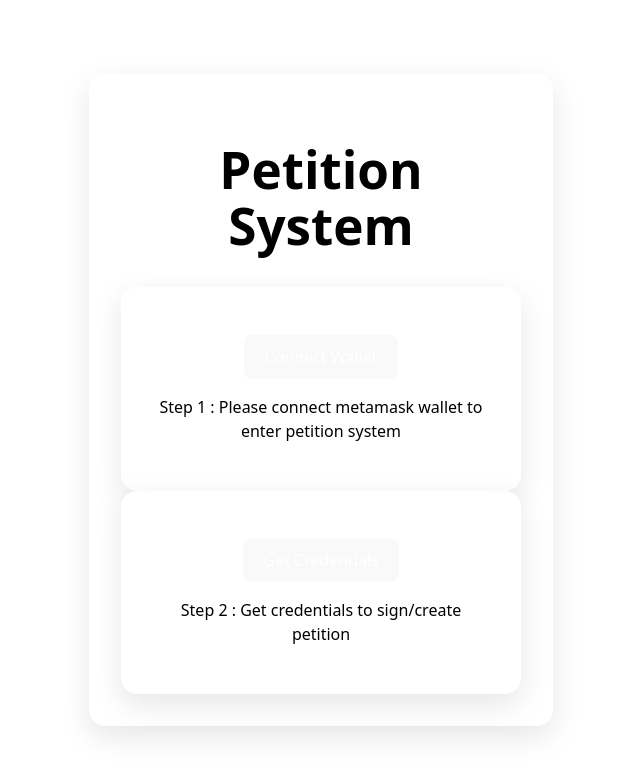
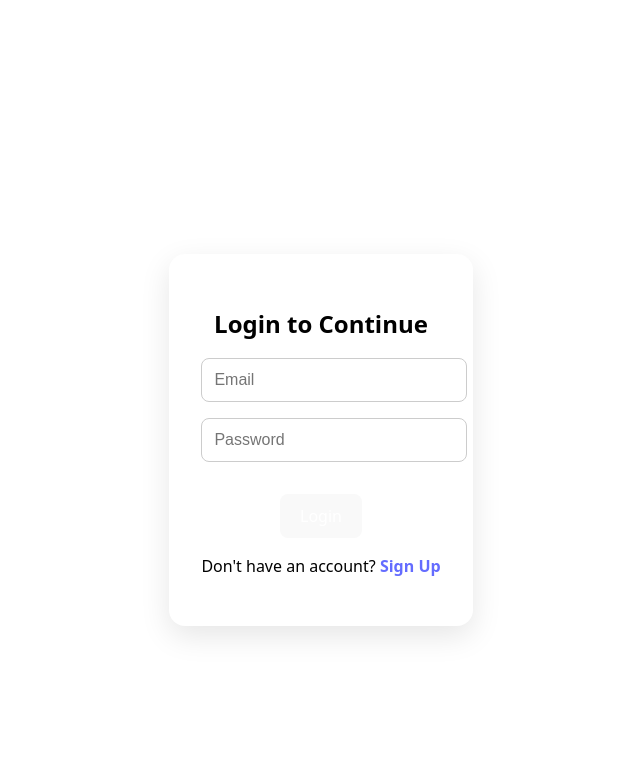
Before and after one commit to Bhaveshchowdary/PPPS, a React (Vite) app: page / in a window 1280 px wide. Shown: the top 774 px of the page, without its empty margins (319-959 px from the left). Built offline with nearby package versions, Linux system fonts and the light colour scheme; no server answers.

Commit message:
login page done along with database(firebase)

```diff
--- a/package.json
+++ b/package.json
@@ -11,6 +11,7 @@
   },
   "dependencies": {
     "ethers": "^5.8.0",
+    "firebase": "^11.6.1",
     "react": "^19.0.0",
     "react-dom": "^19.0.0",
     "react-router-dom": "^6.30.0"
--- a/src/App.jsx
+++ b/src/App.jsx
@@ -1,61 +1,29 @@
-import { useState } from 'react'
-import { useNavigate } from 'react-router-dom';
-import { useEffect } from 'react'
-import './App.css'
+// src/App.jsx
+import { useEffect, useState } from "react";
+import { onAuthStateChanged } from "firebase/auth";
+import { auth } from "./firebase";
+import LoginSignUp from "./components/LoginSignUp";
+import ConnectWallet from "./components/ConnectWallet";
 
 function App() {
-  const [walletAddress, setWalletAddress] = useState(null);
-  const [credentials, setCredentials] = useState(null);
-  const navigate = useNavigate();
+  const [user, setUser] = useState(null);
+  const [loading, setLoading] = useState(true);
 
-  const connectWallet = async () => {
-    if (window.ethereum) {
-      try {
-        const accounts = await window.ethereum.request({
-          method: 'eth_requestAccounts',
-        });
-        setWalletAddress(accounts[0]);
-        console.log('Connected wallet:', accounts[0]);
-      } catch (err) {
-        console.error('User rejected wallet connection', err);
-      }
-    } else {
-      alert('Please install MetaMask!');
-    }
-  };
+  useEffect(() => {
+    const unsubscribe = onAuthStateChanged(auth, (user) => {
+      setUser(user);
+      setLoading(false);
+    });
+    return () => unsubscribe();
+  }, []);
 
-  const getCredentials = () => {
-    // Placeholder for your credential logic
-    navigate('/home');
-    // alert('Credentials fetched (simulate)');
-  };
+  if (loading) return <p className="text-center mt-20">Loading...</p>;
 
   return (
-    <>
-
-    <div className="card">
-      <h1>Petition System</h1>
-      <div className="card">
-        <button onClick={connectWallet}>
-          {walletAddress ? `Wallet Connected : ${walletAddress.slice(0, 4)}...${walletAddress.slice(-4)}` : 'Connect Wallet'}
-        </button>
-        <p>
-          Step 1 : Please connect metamask wallet to enter petition system
-        </p>
-      </div>
-      <div className="card">
-        <button onClick={getCredentials}>
-          {credentials ? `Got Credentials` : 'Get Credentials'}
-        </button>
-        <p>
-        Step 2 : Get credentials to sign/create petition
-        </p>
-      </div>
-      </div>
-
-    </>
-
-  )
+    <div className="min-h-screen bg-gray-100">
+      {user ? <ConnectWallet /> : <LoginSignUp />}
+    </div>
+  );
 }
 
-export default App
+export default App;
--- /dev/null
+++ b/src/components/ConnectWallet.jsx
@@ -0,0 +1,62 @@
+// src/components/ConnectWallet.jsx
+import { useState } from 'react';
+import { useNavigate } from 'react-router-dom';
+import { signOut } from "firebase/auth";
+import { auth } from "../firebase";
+
+function ConnectWallet() {
+  const [walletAddress, setWalletAddress] = useState(null);
+  const [credentials, setCredentials] = useState(null);
+  const navigate = useNavigate();
+
+  const connectWallet = async () => {
+    if (window.ethereum) {
+      try {
+        const accounts = await window.ethereum.request({
+          method: 'eth_requestAccounts',
+        });
+        setWalletAddress(accounts[0]);
+        console.log('Connected wallet:', accounts[0]);
+      } catch (err) {
+        console.error('User rejected wallet connection', err);
+      }
+    } else {
+      alert('Please install MetaMask!');
+    }
+  };
+
+  const getCredentials = () => {
+    // Placeholder for your credential logic
+    setCredentials(true);
+    navigate('/home'); // If you're navigating to petition form or dashboard
+  };
+
+  return (
+    <div className="card">
+      <button
+        onClick={() => signOut(auth)}
+        className="absolute top-4 right-4 bg-red-500 text-white px-4 py-2 rounded"
+      >
+        Logout
+      </button>
+
+      <h1>Petition System</h1>
+
+      <div className="card">
+        <button onClick={connectWallet}>
+          {walletAddress ? `Wallet Connected : ${walletAddress.slice(0, 4)}...${walletAddress.slice(-4)}` : 'Connect Wallet'}
+        </button>
+        <p>Connect MetaMask wallet to enter petition system</p>
+      </div>
+
+      <div className="card">
+        <button onClick={getCredentials}>
+          {credentials ? 'Got Credentials' : 'Get Credentials'}
+        </button>
+        <p>Get credentials to sign/create petition</p>
+      </div>
+    </div>
+  );
+}
+
+export default ConnectWallet;
--- /dev/null
+++ b/src/components/LoginSignUp.jsx
@@ -0,0 +1,107 @@
+import { useState, useEffect } from "react";
+import { auth } from "../firebase";
+import {
+  createUserWithEmailAndPassword,
+  signInWithEmailAndPassword,
+} from "firebase/auth";
+
+function LoginSignUp() {
+  const [email, setEmail] = useState("");
+  const [password, setPassword] = useState("");
+  const [isLogin, setIsLogin] = useState(true);
+  const [error, setError] = useState("");
+
+  // Clear form fields when switching between login and sign-up modes
+  useEffect(() => {
+    setEmail("");
+    setPassword("");
+    setError("");
+  }, [isLogin]);
+
+  const handleSubmit = async (e) => {
+    e.preventDefault();
+    setError(""); // Reset previous errors
+    try {
+      if (isLogin) {
+        // Trying to log in
+        await signInWithEmailAndPassword(auth, email, password);
+      } else {
+        // Trying to sign up
+        await createUserWithEmailAndPassword(auth, email, password);
+      }
+    } catch (err) {
+      // Log the error to get more details
+      console.error("Firebase Error: ", err);  // Logs the full error object
+
+      // Handle specific errors based on Firebase documentation
+      if (err.code === "auth/invalid-credential") {
+        setError("Account does not exist. Please sign up.");
+      } else if (err.code === "auth/wrong-password") {
+        setError("Incorrect password. Please try again.");
+      } else if (err.code === "auth/invalid-email") {
+        setError("Invalid email format. Please check and try again.");
+      } else {
+        // Catch-all error handler
+        setError("An error occurred: " + err.message);
+      }
+    }
+  };
+
+  return (
+    <div className="card" style={{ margin: "auto", marginTop: "10vh" }}>
+      <h2 style={{ marginBottom: "1rem" }}>
+        {isLogin ? "Login to Continue" : "Create an Account"}
+      </h2>
+
+      <form onSubmit={handleSubmit}>
+        <input
+          type="email"
+          placeholder="Email"
+          value={email}
+          required
+          onChange={(e) => setEmail(e.target.value)}
+          style={inputStyle}
+        />
+        <input
+          type="password"
+          placeholder="Password"
+          value={password}
+          required
+          onChange={(e) => setPassword(e.target.value)}
+          style={inputStyle}
+        />
+        <button type="submit">
+          {isLogin ? "Login" : "Sign Up"}
+        </button>
+      </form>
+
+      {error && (
+        <p style={{ color: "red", marginTop: "1rem", fontSize: "0.9rem" }}>
+          {error}
+        </p>
+      )}
+
+      <p style={{ marginTop: "1rem" }}>
+        {isLogin ? "Don't have an account?" : "Already have an account?"}{" "}
+        <span
+          style={{ color: "#646cff", cursor: "pointer", fontWeight: "bold" }}
+          onClick={() => setIsLogin(!isLogin)}
+        >
+          {isLogin ? "Sign Up" : "Login"}
+        </span>
+      </p>
+    </div>
+  );
+}
+
+const inputStyle = {
+  display: "block",
+  width: "100%",
+  padding: "0.75rem",
+  marginBottom: "1rem",
+  borderRadius: "0.5rem",
+  border: "1px solid #ccc",
+  fontSize: "1rem",
+};
+
+export default LoginSignUp;
--- /dev/null
+++ b/src/firebase.js
@@ -0,0 +1,24 @@
+// Import the functions you need from the SDKs you need
+import { initializeApp } from "firebase/app";
+import { getAuth } from "firebase/auth";
+import { getAnalytics } from "firebase/analytics";
+// TODO: Add SDKs for Firebase products that you want to use
+// https://firebase.google.com/docs/web/setup#available-libraries
+
+// Your web app's Firebase configuration
+// For Firebase JS SDK v7.20.0 and later, measurementId is optional
+const firebaseConfig = {
+  apiKey: "AIzaSyD5W2LqvzIzVijIxYpn5RthviuFOLpiYVY",
+  authDomain: "ppps-3c295.firebaseapp.com",
+  projectId: "ppps-3c295",
+  storageBucket: "ppps-3c295.firebasestorage.app",
+  messagingSenderId: "935796052328",
+  appId: "1:935796052328:web:b2770e499ecf6675bb86dd",
+  measurementId: "G-KFTGKSFG8C"
+};
+
+// Initialize Firebase
+const app = initializeApp(firebaseConfig);
+const analytics = getAnalytics(app);
+
+export const auth = getAuth(app);
```
Also changed, not shown: 1 other file (tests, documents, lock files or other folders).
